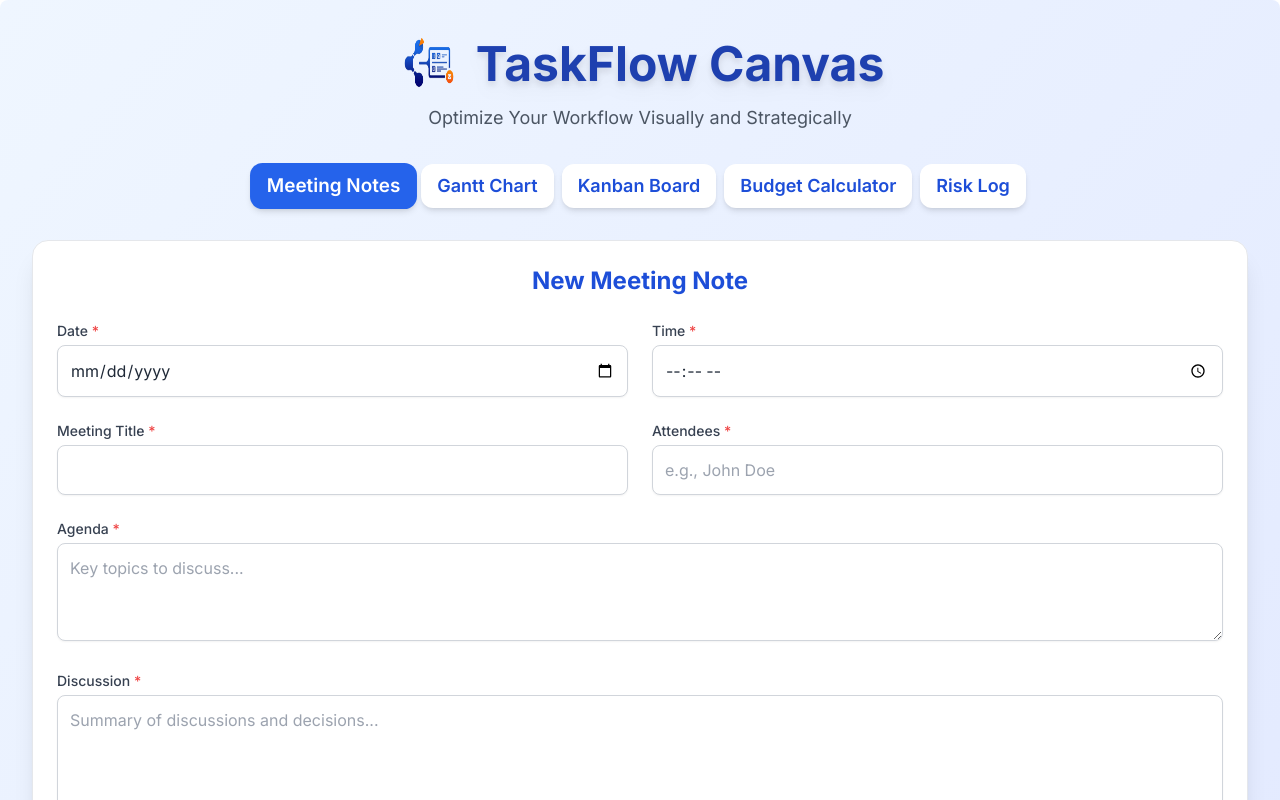
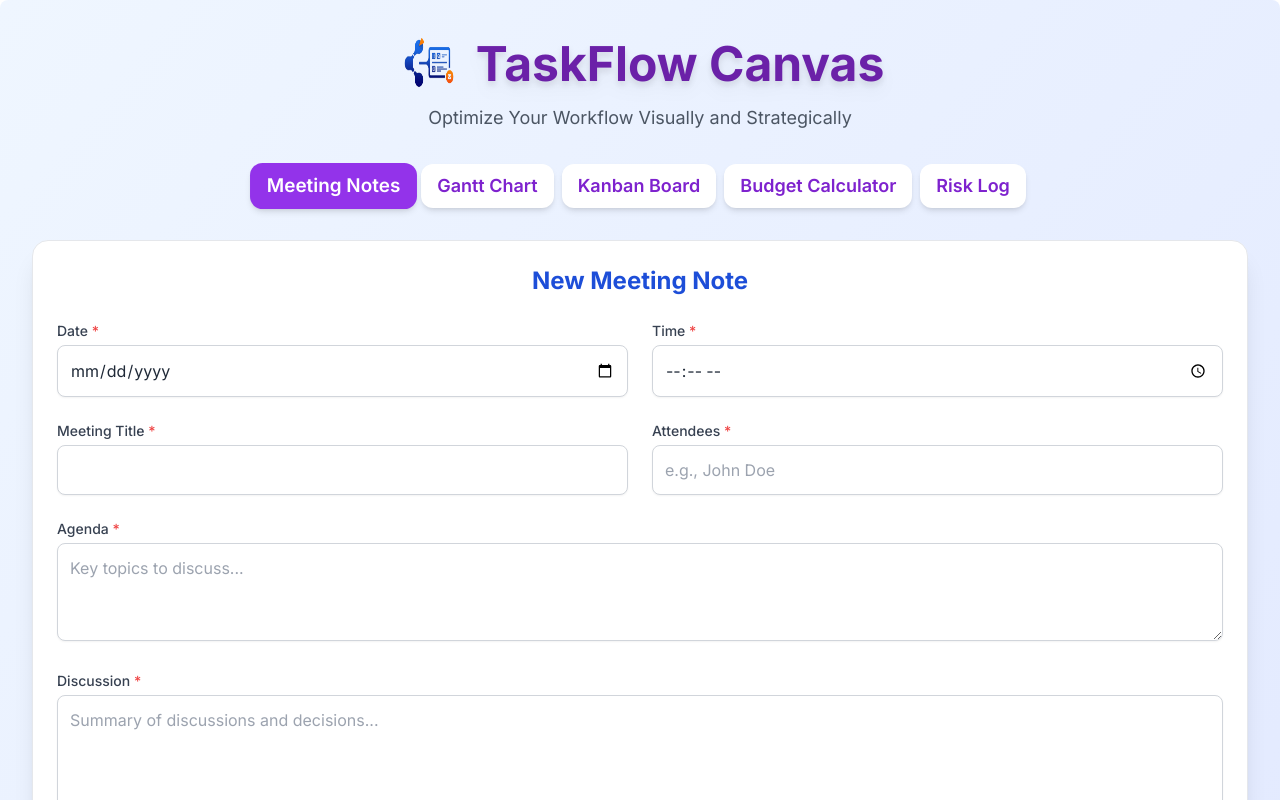
Before and after one commit to Silvia-9/taskflow-canvas, a React (Create React App) app: page / in a window 1280 px wide. Shown: the top 800 px of the page. Built offline with nearby package versions, Linux system fonts and the light colour scheme.

Commit message:
Change header and navigation colors from blue to purple theme

```diff
--- a/src/App.tsx
+++ b/src/App.tsx
@@ -1072,7 +1072,7 @@ const App = () => {
                             (e.target as HTMLImageElement).style.display = 'none';
                         }}
                     />
-                    <h1 className="text-4xl sm:text-5xl font-extrabold text-blue-800 drop-shadow-lg">
+                    <h1 className="text-4xl sm:text-5xl font-extrabold text-purple-800 drop-shadow-lg">
                         TaskFlow Canvas
                     </h1>
                 </div>
@@ -1093,7 +1093,7 @@ const App = () => {
                 <button
                     onClick={() => handleTabChange('mom', 'Meeting Notes')}
                     className={`px-4 py-2 rounded-xl font-semibold text-sm md:text-lg transition-all duration-300 ease-in-out shadow-md
-                        ${activeTab === 'mom' ? 'bg-blue-600 text-white transform scale-105 shadow-lg' : 'bg-white text-blue-700 hover:bg-blue-50 hover:text-blue-800'}`
+                        ${activeTab === 'mom' ? 'bg-purple-600 text-white transform scale-105 shadow-lg' : 'bg-white text-purple-700 hover:bg-purple-50 hover:text-purple-800'}`
                     }
                 >
                     Meeting Notes
@@ -1101,7 +1101,7 @@ const App = () => {
                 <button
                     onClick={() => handleTabChange('project', 'Gantt Chart')}
                     className={`px-4 py-2 rounded-xl font-semibold text-sm md:text-lg transition-all duration-300 ease-in-out shadow-md
-                        ${activeTab === 'project' ? 'bg-blue-600 text-white transform scale-105 shadow-lg' : 'bg-white text-blue-700 hover:bg-blue-50 hover:text-blue-800'}`
+                        ${activeTab === 'project' ? 'bg-purple-600 text-white transform scale-105 shadow-lg' : 'bg-white text-purple-700 hover:bg-purple-50 hover:text-purple-800'}`
                     }
                 >
                     Gantt Chart
@@ -1109,7 +1109,7 @@ const App = () => {
                 <button
                     onClick={() => handleTabChange('taskboard', 'Kanban Board')}
                     className={`px-4 py-2 rounded-xl font-semibold text-sm md:text-lg transition-all duration-300 ease-in-out shadow-md
-                        ${activeTab === 'taskboard' ? 'bg-blue-600 text-white transform scale-105 shadow-lg' : 'bg-white text-blue-700 hover:bg-blue-50 hover:text-blue-800'}`
+                        ${activeTab === 'taskboard' ? 'bg-purple-600 text-white transform scale-105 shadow-lg' : 'bg-white text-purple-700 hover:bg-purple-50 hover:text-purple-800'}`
                     }
                 >
                     Kanban Board
@@ -1117,7 +1117,7 @@ const App = () => {
                 <button
                     onClick={() => handleTabChange('budget', 'Budget Calculator')}
                     className={`px-4 py-2 rounded-xl font-semibold text-sm md:text-lg transition-all duration-300 ease-in-out shadow-md
-                        ${activeTab === 'budget' ? 'bg-blue-600 text-white transform scale-105 shadow-lg' : 'bg-white text-blue-700 hover:bg-blue-50 hover:text-blue-800'}`
+                        ${activeTab === 'budget' ? 'bg-purple-600 text-white transform scale-105 shadow-lg' : 'bg-white text-purple-700 hover:bg-purple-50 hover:text-purple-800'}`
                     }
                 >
                     Budget Calculator
@@ -1125,7 +1125,7 @@ const App = () => {
                 <button
                     onClick={() => handleTabChange('risks', 'Risk Log')}
                     className={`px-4 py-2 rounded-xl font-semibold text-sm md:text-lg transition-all duration-300 ease-in-out shadow-md
-                        ${activeTab === 'risks' ? 'bg-blue-600 text-white transform scale-105 shadow-lg' : 'bg-white text-blue-700 hover:bg-blue-50 hover:text-blue-800'}`
+                        ${activeTab === 'risks' ? 'bg-purple-600 text-white transform scale-105 shadow-lg' : 'bg-white text-purple-700 hover:bg-purple-50 hover:text-purple-800'}`
                     }
                 >
                     Risk Log
@@ -1232,7 +1232,7 @@ const App = () => {
                         href="https://silvia-9.github.io/taskflow-canvas/"
                         target="_blank"
                         rel="noopener noreferrer"
-                        className="text-blue-600 hover:text-blue-800 hover:underline font-semibold transition-all duration-200"
+                        className="text-purple-600 hover:text-purple-800 hover:underline font-semibold transition-all duration-200"
                     >
                         TaskFlow Canvas
                     </a>
```
Also changed, not shown: 7 other files (tests, documents, lock files or other folders).
